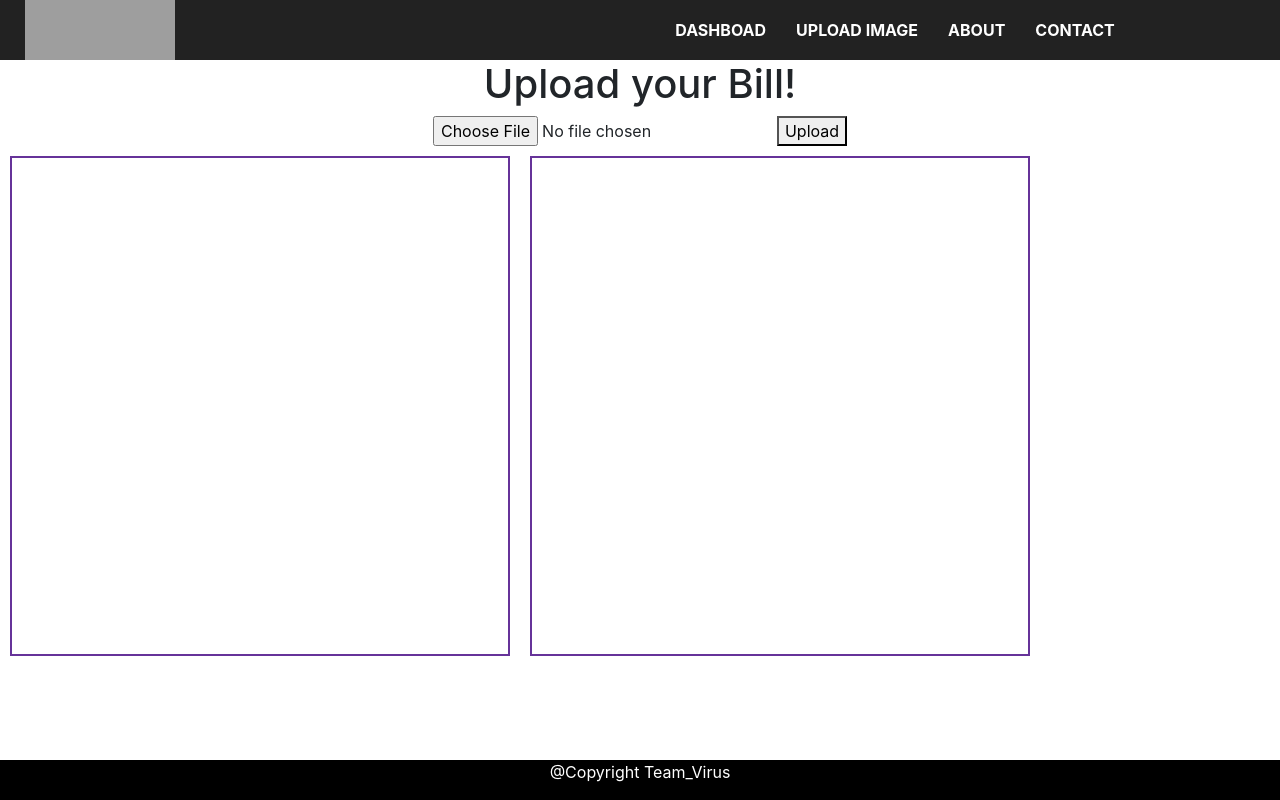
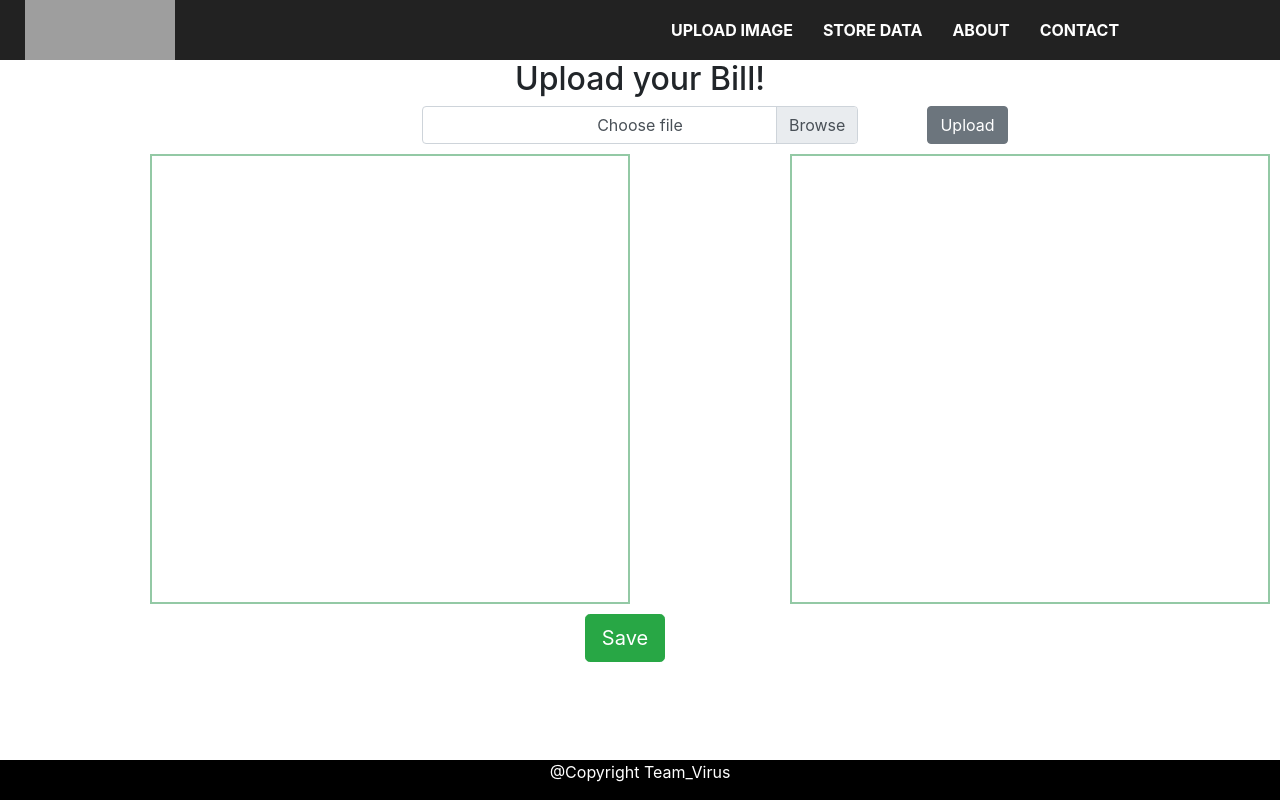
Before and after one commit to bhavan0/bootstrap_hackathon_client, an Angular app in the folder bootstrap-dunzo/: page /upload-image in a window 1280 px wide. Built offline with nearby package versions, Linux system fonts and the light colour scheme; grey boxes are pictures that could not be loaded.

Commit message:
Code changes

```diff
--- a/bootstrap-dunzo/src/app/common/header/header.component.html
+++ b/bootstrap-dunzo/src/app/common/header/header.component.html
@@ -4,8 +4,8 @@
       alt="logo alt" style="width: 150px; height:60px"></a>
   <nav class="main-menu top-menu" style="padding-left: 510px">
     <ul>
-      <li><a routerLink="dash-board">DashBoad</a></li>
       <li><a routerLink="upload-image">Upload Image</a></li>
+      <li><a routerLink="dash-board">Store Data</a></li>
       <li><a routerLink="about">About</a></li>
       <li><a routerLink="contact">Contact</a></li>
     </ul>
--- a/bootstrap-dunzo/src/app/feature/dash-board/dash-board.component.html
+++ b/bootstrap-dunzo/src/app/feature/dash-board/dash-board.component.html
@@ -1,3 +1,3 @@
 <div>
-  <h1>dashboard</h1>
+  <h1>Store Data</h1>
 </div>
--- a/bootstrap-dunzo/src/app/feature/dash-board/dash-board.component.ts
+++ b/bootstrap-dunzo/src/app/feature/dash-board/dash-board.component.ts
@@ -12,9 +12,6 @@ export class DashBoardComponent implements OnInit {
 
 
   ngOnInit() {
-    this.imageService.getAll().subscribe(x => {
-
-    });
   }
 
 }
--- a/bootstrap-dunzo/src/app/feature/upload-image/upload-image.component.css
+++ b/bootstrap-dunzo/src/app/feature/upload-image/upload-image.component.css
@@ -3,15 +3,19 @@
 }
 
 .selected-Image {
-border: rebeccapurple 2px solid;
-margin: 10px 10px;
-height: 500px;
+border: #33995587 2px solid;
+margin: 10px 150px;
+height: 450px;
 width: 500px;
 }
 
 .image-text {
     margin: 10px 10px;
-    border: rebeccapurple 2px solid;
-    height: 500px;
+    border: #33995587 2px solid;
+    height: 450px;
     width: 500px;
 }
+
+#save{
+    margin-right: 30px;
+}
--- a/bootstrap-dunzo/src/app/feature/upload-image/upload-image.component.html
+++ b/bootstrap-dunzo/src/app/feature/upload-image/upload-image.component.html
@@ -1,4 +1,4 @@
-<h1>Upload your Bill!</h1>
+<h2>Upload your Bill!</h2>
 <div>
   <div *ngIf="error">
     {{ error.message }}
@@ -7,20 +7,22 @@
     {{ uploadResponse.message }}
   </div>
   <div *ngIf="uploadResponse.status === 'progress'">
-
-
     <div role="progressbar" [style.width.%]="uploadResponse.message" aria-valuenow="25" aria-valuemin="0" aria-valuemax="100">
       {{uploadResponse.message}}%
     </div>
 
   </div>
 
-  <form [formGroup]="form" (ngSubmit)="onSubmit()">
+  <form class="row" [formGroup]="form" (ngSubmit)="onSubmit()">
+    <div class="offset-4 col-lg-4 custom-file">
+      <input type="file" class="custom-file-input" accept="image/*" name="billImage" (change)="onFileChange($event)">
+      <label class="custom-file-label" for="billImage">Choose file</label>
+    </div>
+    <div class="col-lg-2">
+      <button class="btn btn-secondary">Upload</button>
+    </div>
+  </form>
 
-    <input type="file" name="billImage" (change)="onFileChange($event)" />
-    <button type="submit">Upload</button>
-
-  </form>
   <div class="image-container">
     <div class="selected-Image">
       <img *ngIf="selectedFile" [src]="selectedFile" />
@@ -29,4 +31,7 @@
       <img  *ngIf="selectedFile" [src]="selectedFile"/>
     </div>
   </div>
+  <div>
+    <button class="btn btn-success btn-lg" id="save">Save</button>
+  </div>
 </div>
--- a/bootstrap-dunzo/src/app/feature/upload-image/upload-image.component.ts
+++ b/bootstrap-dunzo/src/app/feature/upload-image/upload-image.component.ts
@@ -25,6 +25,7 @@ export class UploadImageComponent implements OnInit {
   }
   onFileChange(event) {
     if (event.target.files.length > 0) {
+
       const file = event.target.files[0];
       this.form.get('billImage').setValue(file);
       var reader = new FileReader();
@@ -39,10 +40,10 @@ export class UploadImageComponent implements OnInit {
   onSubmit() {
     const formData = new FormData();
     formData.append('file', this.form.get('billImage').value);
-
-    this.uploadService.upload(formData, this.userId).subscribe(
+    this.uploadService.upload(formData.get('file'), this.userId).subscribe(
       (res) => this.uploadResponse = res,
       (err) => this.error = err
     );
   }
+
 }
--- a/bootstrap-dunzo/src/app/services/image.service.ts
+++ b/bootstrap-dunzo/src/app/services/image.service.ts
@@ -33,8 +33,4 @@ export class ImageService {
     })
     );
   }
-
-  public getAll(): Observable<Blob> {
-    return this.httpClient.get(this.SERVER_URL, {responseType: 'blob'});
-  }
 }
```
